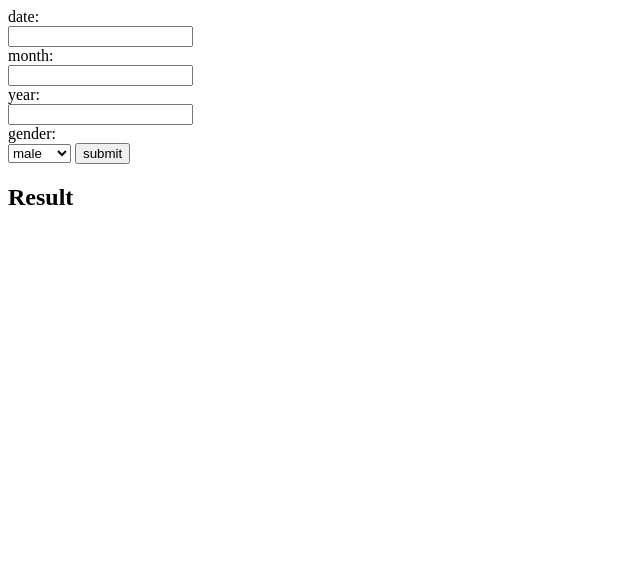
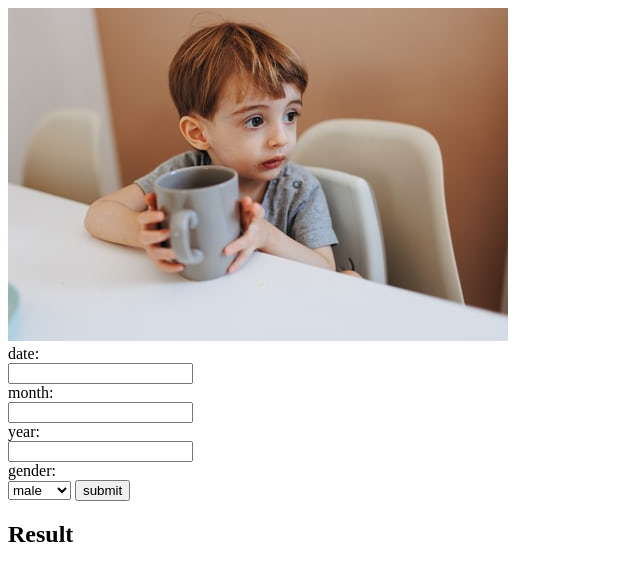
Before and after one commit to Diana-Kieru/Sample, a plain HTML site: page index.html in a window 1280 px wide. Shown: the whole page, without its empty margins (0-640 px from the left). Drawn offline with Linux system fonts and the light colour scheme.

Commit message:
added image

```diff
--- a/index.html
+++ b/index.html
@@ -8,6 +8,7 @@
     <title>Akan Community</title>
 </head>
 <body>
+    <img src="./IMG/kid.jpeg" alt="">
     <div class="date"> date:</div>
     <input type="number" id="day">
     <div class="month"> month:</div>
```
Also changed, not shown: IMG/kid.jpeg (added).
